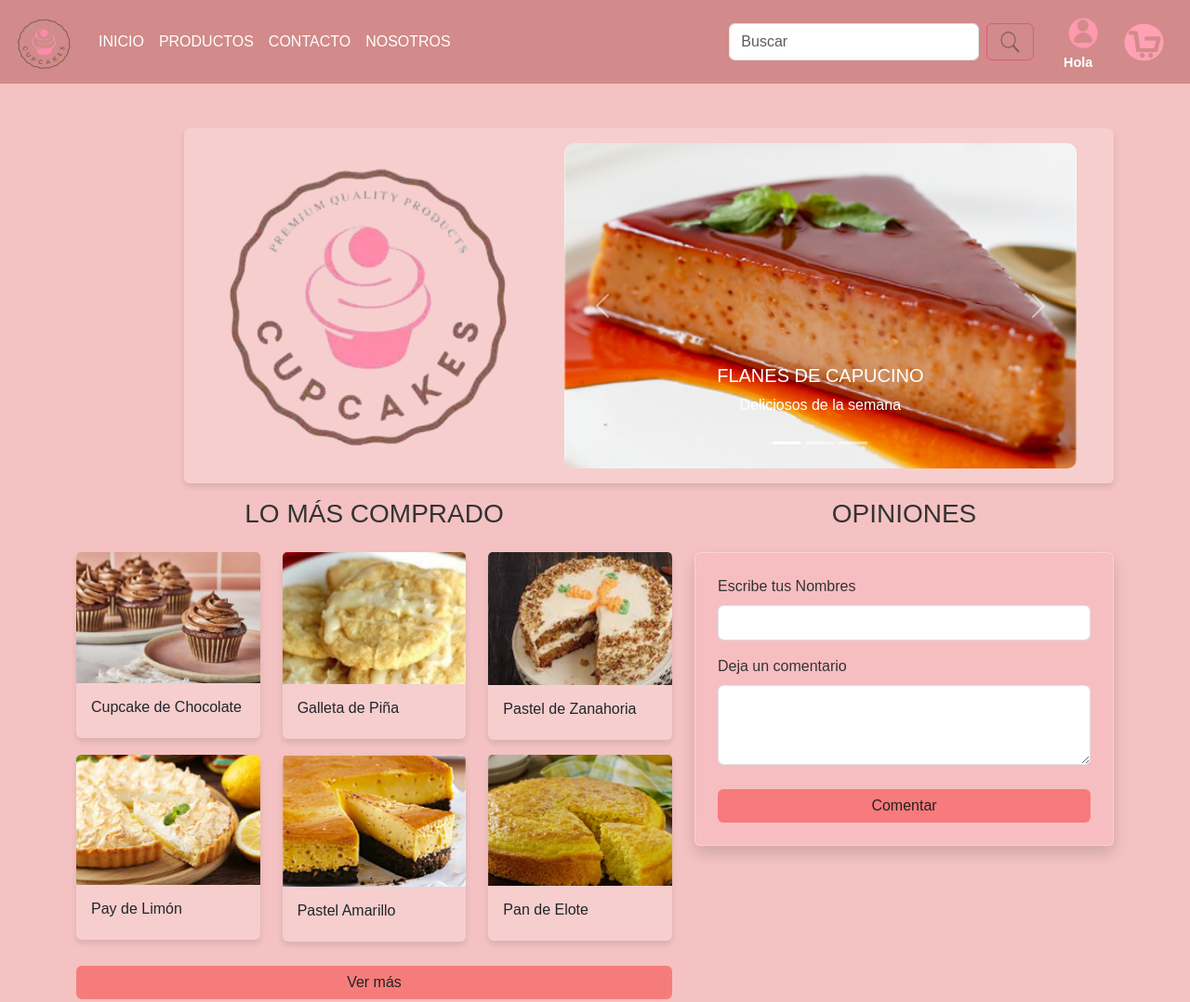
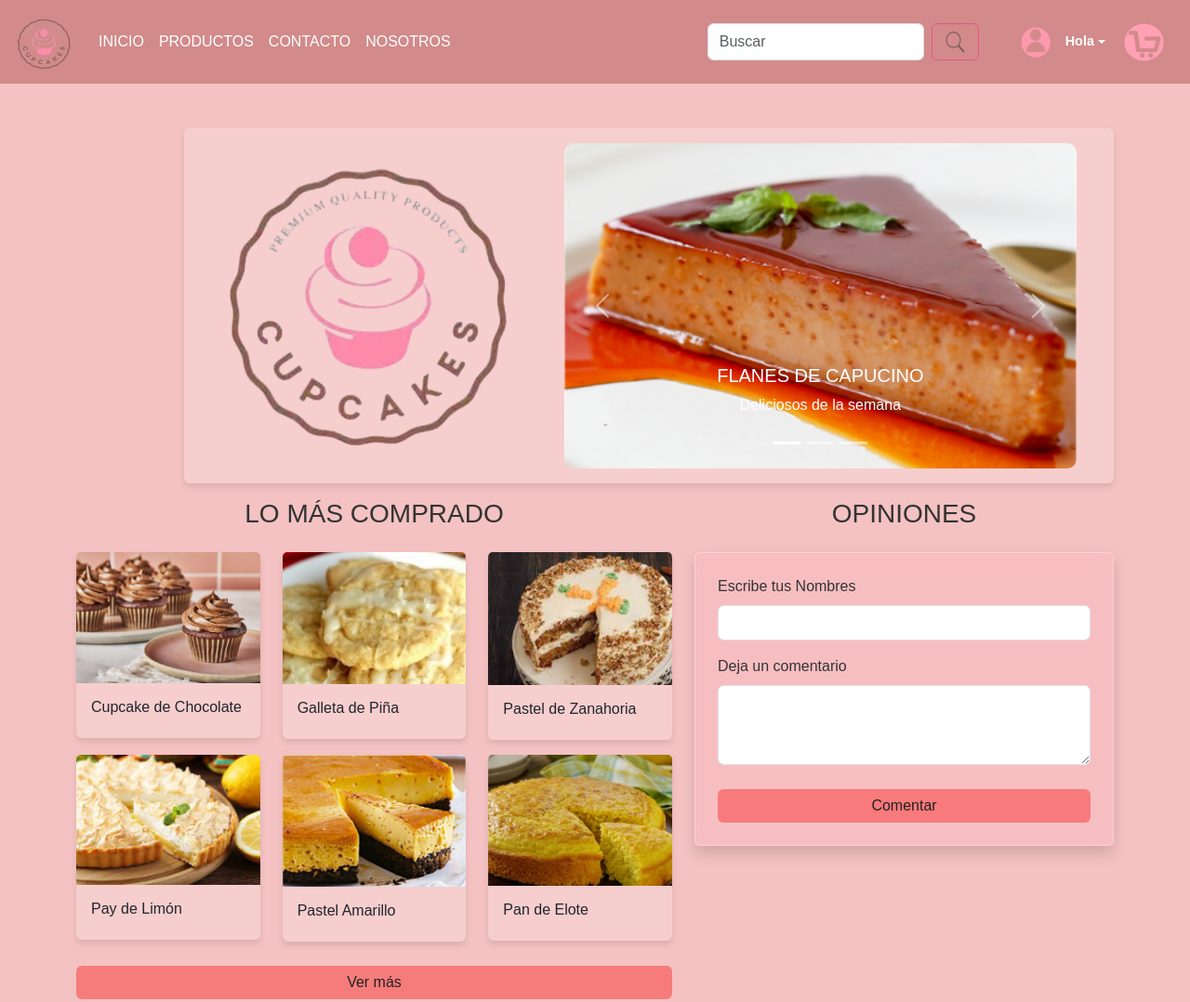
Before and after one commit to marvinmmorillo92-ops/Taller-SENA, a plain HTML site: page Frontend/index.html in a window 1280 px wide. Shown: the top 1078 px of the page at 93% size. Drawn offline with nearby package versions, Linux system fonts and the light colour scheme.

```diff
--- a/Frontend/index.html
+++ b/Frontend/index.html
@@ -51,7 +51,9 @@
       <!-- logo perfil desplegable -->
 <ul class="navbar-nav d-flex flex-row">
 <li class="nav-item dropdown d-flex align-items-center ms-3">
-  <a>
+
+  <a class="nav-link dropdown-toggle d-flex align-items-center" href="#" id="menuUsuario" role="button" data-bs-toggle="dropdown" aria-expanded="false">
+
     <img src="../frontend/assets/img/perfil.png" alt="Perfil" width="45" height="40" class="d-inline-block align-text-top me-2">
     <span id="nombreSesion" class="fw-semibold text-white small">Hola</span>
   </a>
```
